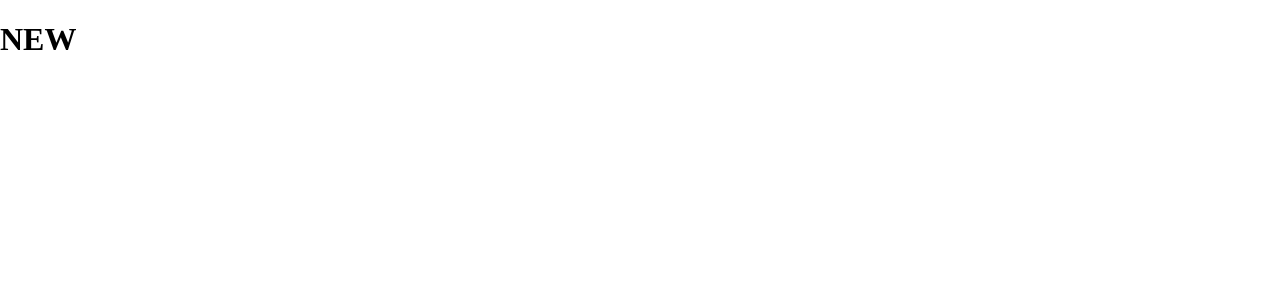
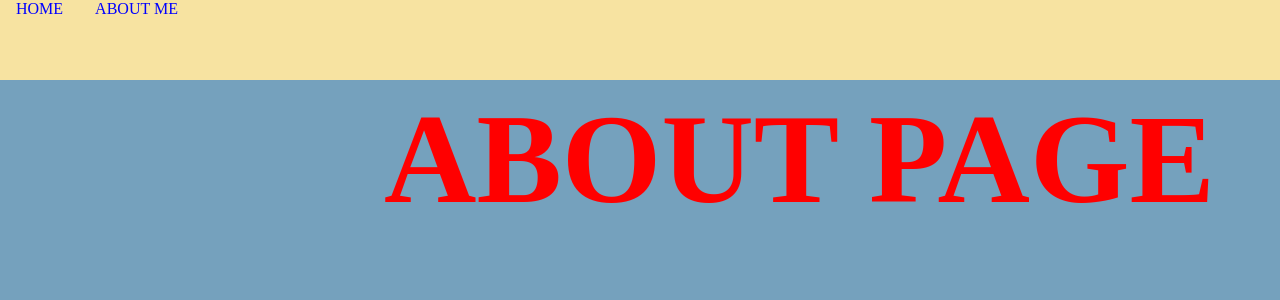
Before and after one commit to Jacobharv00/portfolio2.0, a React (Create React App) app: page /AboutPage in a window 1280 px wide. Shown: the top 300 px of the page. Built offline with nearby package versions, Linux system fonts and the light colour scheme.

Commit message:
first two routes set up

```diff
--- a/src/App.js
+++ b/src/App.js
@@ -1,8 +1,20 @@
+import { Switch, Route } from "react-router-dom"
+import { ContainerDiv } from './StyledComponents/StyledDivs'
+import Navbar from './Components/Navbar'
+import AboutPage from './Pages/AboutPage'
+
+
 function App () {
   return (
-    <div className="App">
-      <h1>NEW</h1>
-    </div>
+    <ContainerDiv>
+      <Navbar />
+      <Switch>
+        <Route path='/AboutPage'>
+          <AboutPage />
+        </Route>
+        <h1>HOME PAGE</h1>
+      </Switch>
+    </ContainerDiv>
   )
 }
 
--- /dev/null
+++ b/src/Components/Navbar.js
@@ -0,0 +1,23 @@
+import { NavLink } from "react-router-dom"
+import { StyledNavbar } from '../StyledComponents/StyledNavbar'
+import styled from 'styled-components'
+
+
+
+const StyledNavLink = styled( NavLink )`
+  color: Blue;
+  text-decoration: none;
+  margin: 1rem;
+  position: relative;
+`
+
+function Navbar () {
+  return (
+    <StyledNavbar>
+      <StyledNavLink to="/">HOME</StyledNavLink>
+      <StyledNavLink to="/AboutPage">ABOUT ME</StyledNavLink>
+    </StyledNavbar>
+  )
+}
+
+export default Navbar
--- /dev/null
+++ b/src/Pages/AboutPage.js
@@ -0,0 +1,11 @@
+
+
+function About () {
+  return (
+    <div >
+      <h1 style={ { fontSize: '8rem', color: 'red' } }>ABOUT PAGE</h1>
+    </div>
+  )
+}
+
+export default About
--- /dev/null
+++ b/src/StyledComponents/StyledDivs.js
@@ -0,0 +1,8 @@
+import styled from 'styled-components'
+
+export const ContainerDiv = styled.div`
+    background-color: #75A1BD;
+    display: grid;
+    grid-template-columns: 30% 70%;
+    height: 100vh;
+`
--- /dev/null
+++ b/src/StyledComponents/StyledNavbar.js
@@ -0,0 +1,7 @@
+import styled from 'styled-components'
+
+export const StyledNavbar = styled.nav`
+  background-color:#F7E3A1;
+  height: 10vh;
+  width:100vw;
+`
--- a/src/index.js
+++ b/src/index.js
@@ -2,11 +2,12 @@ import React from 'react'
 import ReactDOM from 'react-dom'
 import './index.css'
 import App from './App'
+import { BrowserRouter as Router } from "react-router-dom"
 
 
 ReactDOM.render(
-  <React.StrictMode>
+  <Router>
     <App />
-  </React.StrictMode>,
+  </Router>,
   document.getElementById( 'root' )
 )
```
